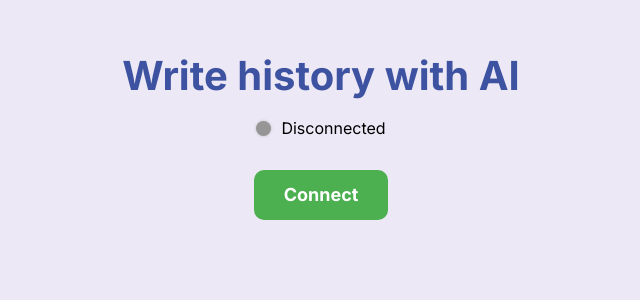
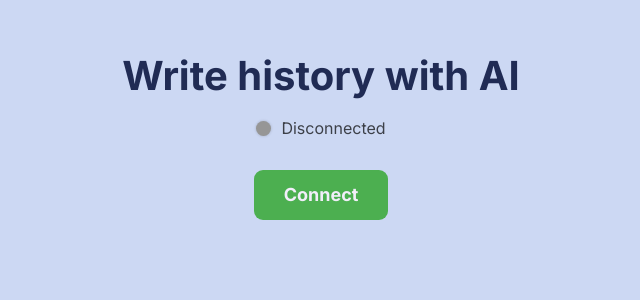
Before and after one commit to akselkristoffersen/llm-story-collab, a SvelteKit app in the folder frontend/: page / in a window 1280 px wide. Shown: the top 300 px of the page, without its empty margins (319-959 px from the left). Built offline with nearby package versions, Linux system fonts and the light colour scheme.

Commit message:
Make Button component

```diff
--- a/frontend/src/routes/+page.svelte
+++ b/frontend/src/routes/+page.svelte
@@ -1,5 +1,7 @@
 <script>
 	import Message from './Message.svelte';
+	import Button from './Button.svelte';
+
 	let message = "";
 	let messages = [];
 	let socket = undefined;
@@ -56,23 +58,18 @@
 <div class="connection-status">
 	<div
 	  class="status-light"
-	  style="background-color: {socketIsConnected ? '#4CAF50' : '#969696'}"
+	  style="background-color: {socketIsConnected ? 'var(--connect-color)' : '#969696'}"
 	></div>
-	<p>{socketIsConnected ? 'Connected' : 'Disconnected'}</p>
-  </div>
+	<p style="opacity: 0.7;">{socketIsConnected ? 'Connected' : 'Disconnected'}</p>
+</div>
 
-<button
-	class="button-connect"
-	on:click={connectToWebsocket}
-	hidden={socketIsConnected || socketConnecting}
-	style="background-color: #4CAF50;"
-	>
+<Button on:click={connectToWebsocket} hidden={socketIsConnected || socketConnecting} styleType="connect">
 	Connect
-</button>
+</Button>
 
 {#if socketIsConnected}
 <p class="history-field">
-	{#each messages as message, i}<Message {message} author={i % 2 == 0 ? "human" :  "ai" }/>{/each}{message}
+	{#each messages as message, i}<Message {message} author={i % 2 == 0 ? "" :  "ai"}/>{/each}{message}
 	<span class="ai-thinking" hidden={!awaitingResponse}>...AI is thinking </span>
 </p>
 <form>
@@ -87,14 +84,9 @@
 </form>
 {/if}
 
-<button
-	class="button-connect"
-	on:click={disconnectFromWebsocket}
-	hidden={!(socketConnecting || socketIsConnected)}
-	style="background-color: #969696;"
-	>
+<Button on:click={disconnectFromWebsocket} hidden={!(socketConnecting || socketIsConnected)} styleType="disconnect">
 	Disconnect
-</button>
+</Button>
 
 </div>
 
@@ -111,7 +103,7 @@
 		width: 70%;
 		text-align: center;
 		margin: 50px 0px 0px 0px;
-		color: #3D52A0;
+		color: var(--title-color);
 		font-size: 40px;
 	}
 
@@ -134,8 +126,8 @@
 		min-height: 100px;
 		max-height: 40vh;
 		background-color: white;
-		border: 2px solid rgb(208, 208, 208);
-		border-radius: 4px;
+		border: 2px solid var(--border);
+		border-radius: 6px;
 		margin: 10px 0px 10px 0px;
 		padding: 10px 15px;
 		word-wrap: break-word;
@@ -156,21 +148,21 @@
 	.input-text {
 		padding: 10px;
 		font-size: 16px;
-		border: 1px solid #ccc;
+		border: 1px solid var(--border);
 		border-radius: 5px;
-		width: 200px;
+		width: 230px;
 		box-sizing: border-box;
 	}
 
 	.input-submit {
-		background-color: #4CAF50;  /* Green background */
-		color: white;               /* White text */
-		padding: 10px 15px;         /* Padding for the button */
-		font-size: 16px;            /* Font size for button text */
-		border: none;               /* Remove default border */
-		border-radius: 5px; /* Rounded corners, but only right side */
-		cursor: pointer;            /* Pointer on hover */
-		transition: background-color 0.1s ease; /* Smooth hover transition */
+		background-color: var(--connect-color);
+		color: white;
+		padding: 10px 15px;
+		font-size: 16px;
+		border: none;
+		border-radius: 5px;
+		cursor: pointer;
+		transition: background-color 0.1s ease;
 	}
 
 	.input-submit:hover {
@@ -182,25 +174,4 @@
 		cursor: auto;
 	}
 
-	.button-connect {
-		color: white;
-		border: none;
-		padding: 15px 30px;
-		margin-top: 15px;
-		font-size: 18px;
-		font-weight: bold;
-		border-radius: 10px;
-		cursor: pointer;
-		transition: background-color 0.1s ease;
-	}
-
-	.button-connect:hover {
-		filter:	brightness(92%);
-	}
-
-	.button-connect:active {
-		background-color: #388E3C;
-		transform: scale(0.98);
-	}
-
 </style>
--- /dev/null
+++ b/frontend/src/routes/Button.svelte
@@ -0,0 +1,43 @@
+<script>
+    export let hidden;
+    export let styleType = 'connect'; // 'connect' or 'disconnect'
+</script>
+
+<button
+    class="button {styleType}"
+    on:click
+    {hidden}
+    >
+    <slot></slot>
+</button>
+
+<style lang="scss">
+    .button {
+        color: var(--bright-text);
+		border: none;
+		padding: 15px 30px;
+		margin-top: 15px;
+		font-size: 18px;
+		font-weight: bold;
+		border-radius: 9px;
+		cursor: pointer;
+		transition: background-color 0.1s ease;
+    }
+
+    .connect {
+        background-color: var(--connect-color);
+    }
+
+    .disconnect {
+        background-color: #7d808b;
+    }
+
+    .button:hover {
+		filter:	brightness(92%);
+	}
+
+	.button:active {
+		filter:	brightness(92%);
+		transform: scale(0.98);
+	}
+</style>
--- a/frontend/src/routes/Message.svelte
+++ b/frontend/src/routes/Message.svelte
@@ -1,6 +1,6 @@
 <script>
 	export let message;
-	export let author;
+	export let author = "";
 </script>
 
 <span class={author}>
@@ -8,10 +8,8 @@
 </span>
 
 <style>
-	.human {
-		color: black;
-	}
 	.ai {
-		color: rgb(150, 4, 4);
+		font-weight: 600;
+		color: #9f2e5d;
 	}
 </style>
--- a/frontend/src/styles/main.scss
+++ b/frontend/src/styles/main.scss
@@ -6,7 +6,11 @@
 @import "@fontsource/inter/800.css";
 
 :root {
-    --bg-color: #EDE8F5;
+    --bg-color: #ccd8f3;
+    --connect-color: #4CAF50;
+    --title-color: #202b54;
+    --bright-text: #f2eefa;
+    --border: #bdcdef;
 }
 
 html,
--- a/frontend/svelte.config.js
+++ b/frontend/svelte.config.js
@@ -14,13 +14,7 @@ const config = {
 			fallback: undefined,
 			precompress: false,
 			strict: true
-		}),
-		paths: {
-			relative: false
-		},
-		alias: {
-			$assets: 'src/lib/assets'
-		}
+		})
 	}
 };
 
```
